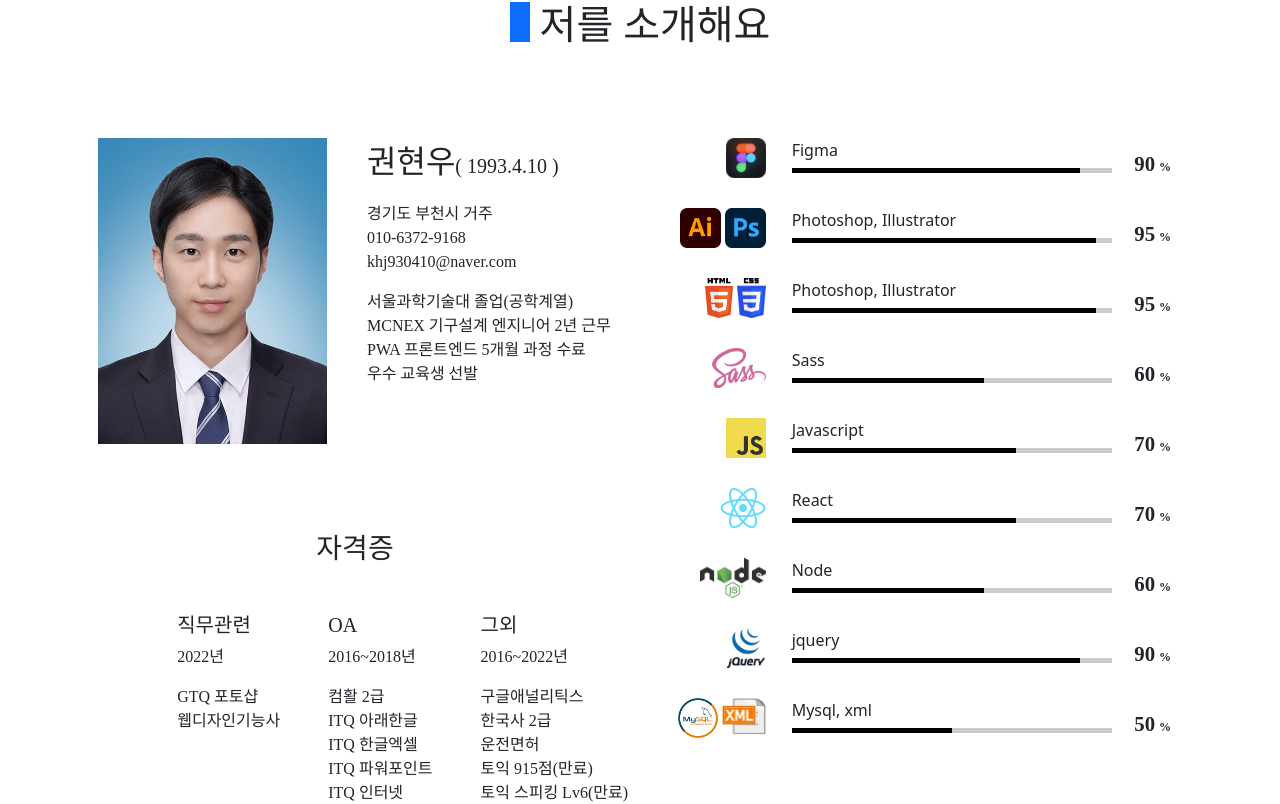
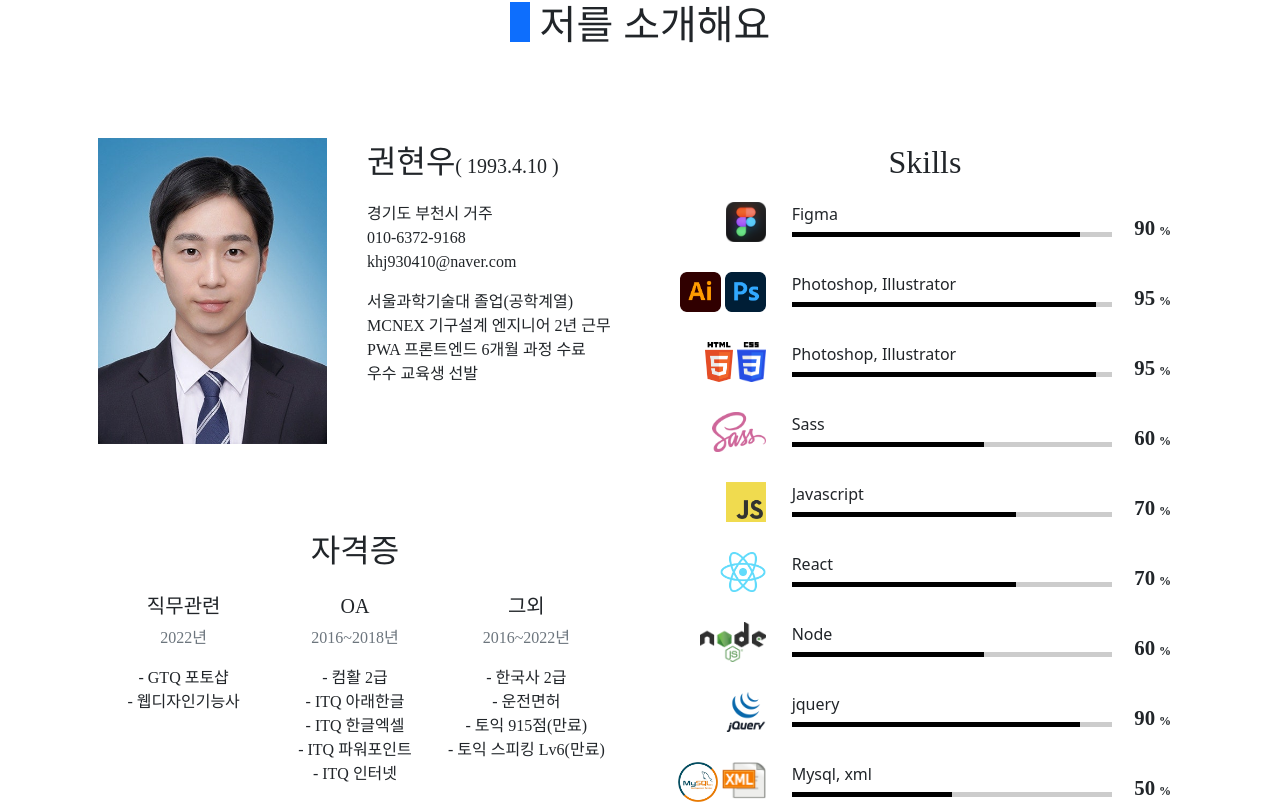
Before and after one commit to lbaku89/portfolio-react-220418, a React (Create React App) app in the folder front/: page / in a window 1280 px wide. Shown: the part 1140-1944 px from the top of the page. Built offline with nearby package versions, Linux system fonts and the light colour scheme; no server answers; a web font is replaced by a local one.

Commit message:
220512 반응형 font-size 조정중

```diff
--- a/front/public/css/khwStyle.css
+++ b/front/public/css/khwStyle.css
@@ -73,6 +73,22 @@ html {
 
 .h-30px {
   height: 30px;
+}
+
+.color1 {
+  color: var(--var-color1);
+}
+
+.color2 {
+  color: var(--var-color2);
+}
+
+.color3 {
+  color: var(--var-color3);
+}
+
+.color4 {
+  color: var(--var-color4);
 }
 
 .bg-black {
@@ -421,14 +437,12 @@ html {
   margin-left: 10px;
 }
 
+#AboutMeWrap #AboutMeLeftDiv .certificateBox {
+  width: calc(33.3333%);
+}
+
 #AboutMeWrap #AboutMeLeftDiv #certificateWrap {
   margin-top: 5.5rem;
-}
-
-#AboutMeWrap #AboutMeLeftDiv .certificateDiv {
-  -webkit-box-pack: end;
-      -ms-flex-pack: end;
-          justify-content: end;
 }
 
 #AboutMeWrap #AboutMeLeftDiv .certificateDiv ul {
@@ -573,8 +587,8 @@ html {
 
 #AboutMeSkillUl li.aos-animate .AboutMeSkillgraphBox .graph span.stack60 {
   width: 60%;
-  -webkit-animation: stack50 2s 1;
-          animation: stack50 2s 1;
+  -webkit-animation: stack60 2s 1;
+          animation: stack60 2s 1;
 }
 
 #AboutMeSkillUl li.aos-animate .AboutMeSkillgraphBox .graph span.stack70 {
@@ -630,7 +644,7 @@ html {
     color: rgba(0, 0, 0, 0);
   }
   100% {
-    width: 55%;
+    width: 50%;
     color: black;
   }
 }
@@ -641,7 +655,7 @@ html {
     color: rgba(0, 0, 0, 0);
   }
   100% {
-    width: 55%;
+    width: 50%;
     color: black;
   }
 }
@@ -849,7 +863,7 @@ html {
 }
 
 .profileMyPicture {
-  max-width: 350px;
+  max-width: 300px;
   width: 100%;
 }
 
@@ -894,6 +908,9 @@ html {
 }
 
 @media (max-width: 575.8px) {
+  #AboutMeWrap .certificateBox {
+    font-size: 0.8rem;
+  }
   #AboutMeWrap #AboutMeRightDiv #AboutMeSkillUl {
     padding-left: 0px;
     margin-left: 0;
@@ -933,12 +950,25 @@ html {
   font-size: 3.6rem;
 }
 
+.portfolioLink {
+  font-size: 1.25rem;
+}
+
 @media (max-width: 991.98px) {
   .swiperPortfolioTitleNm {
     font-size: 2rem;
   }
-  .portfolioExplanation {
-    text-align: center;
+}
+
+@media (max-width: 767.98px) {
+  .portfolioLeftBox {
+    font-size: 0.8rem;
+  }
+}
+
+@media (max-width: 575.98px) {
+  .portfolioLink {
+    font-size: 1rem;
   }
 }
 
@@ -1089,8 +1119,35 @@ html {
           box-shadow: none;
 }
 
+@media (max-width: 767.98px) {
+  .sectionTitleBox {
+    -webkit-box-align: center;
+        -ms-flex-align: center;
+            align-items: center;
+    -webkit-box-pack: center;
+        -ms-flex-pack: center;
+            justify-content: center;
+    margin-bottom: 2rem;
+  }
+  .sectionTitleBox div {
+    width: 10px;
+    height: 1.8rem;
+    background-color: #0D6EFD;
+  }
+  .sectionTitleBox h3 {
+    font-size: 1.8rem;
+    margin-left: 10px;
+  }
+}
+
 @media (max-width: 575.8px) {
   #ContactMeFormTag .skillRankBox {
+    font-size: 0.8rem;
+  }
+  .portfolioExplanation {
+    font-size: 0.8rem;
+  }
+  .preInterviewAnswerContent {
     font-size: 0.8rem;
   }
 }
--- a/front/public/css/khwStyle.scss
+++ b/front/public/css/khwStyle.scss
@@ -83,6 +83,10 @@ html{
 
 .h-30px{height: 30px;}
 
+.color1{ color:var(--var-color1)};
+.color2{ color:var(--var-color2)};
+.color3{ color:var(--var-color3)};
+.color4{ color:var(--var-color4)};
 
 .bg-black{background-color: black;}
 .bg-color1{background-color: var(--var-color1);}
@@ -323,14 +327,13 @@ html{
   }
 
   #AboutMeLeftDiv{
-    // .profileMyPicture{
-
-    // }
+    .certificateBox{
+      width: calc(33.3333%);
+    }
     #certificateWrap{
      margin-top: 5.5rem;
     }
     .certificateDiv{
-      justify-content: end;
       ul{padding: 0;}
     }
     >div{
@@ -406,7 +409,7 @@ html{
     .AboutMeSkillgraphBox{
       .graph{
         span.stack50{ width: 50%; animation: stack50 2s 1;}
-        span.stack60{ width: 60%; animation: stack50 2s 1;}
+        span.stack60{ width: 60%; animation: stack60 2s 1;}
         span.stack70{ width: 70%; animation: stack70 2s 1;}
         span.stack90{ width: 90%; animation: stack90 2s 1;}
         span.stack95{ width: 95%; animation: stack95 2s 1;}
@@ -431,7 +434,7 @@ html{
 // skillgraph stack
 @keyframes stack50 {
   0% {width: 0; color: rgba(0,0,0,0);}
-  100% {width: 55%; color: rgba(0,0,0,1);}
+  100% {width: 50%; color: rgba(0,0,0,1);}
 }
 @keyframes stack55 {
   0% {width: 0; color: rgba(0,0,0,0);}
@@ -471,7 +474,7 @@ html{
 }
 
 #AboutMeSkillUl{margin-left: 1rem;}
-.profileMyPicture{ max-width: 350px; width: 100%;}
+.profileMyPicture{ max-width: 300px; width: 100%;}
 
 // media query
 @media (max-width:1198.98px){
@@ -522,6 +525,7 @@ html{
 
 
   #AboutMeWrap{
+    .certificateBox{font-size: 0.8rem;}
     #AboutMeRightDiv{
 
       #AboutMeSkillUl{
@@ -538,10 +542,10 @@ html{
   }
 }
 
-// @Porfolio.js Component
-// #PorfolioTitleBox{
+/////// Porfolio.js Component
 
-// }
+
+
 #PorfolioTitleBox{
   align-items: center;
   justify-content: center;
@@ -555,7 +559,9 @@ html{
 }
 .swiperPortfolioTitleNm{
   font-size: 3.6rem;
-
+}
+.portfolioLink{
+  font-size: 1.25rem;
 }
 
 
@@ -563,8 +569,16 @@ html{
   .swiperPortfolioTitleNm{
     font-size: 2rem;
   }
-  .portfolioExplanation{
-    text-align: center;
+}
+@media(max-width:767.98px){
+  .portfolioLeftBox{
+    font-size: 0.8rem;
+  }
+}
+
+@media (max-width:575.98px){
+  .portfolioLink{
+    font-size: 1rem;
   }
 }
 
@@ -665,9 +679,24 @@ html{
   }
 }
 
+@media (max-width:767.98px){
+  .sectionTitleBox{
+    align-items: center;
+    justify-content: center;
+    div{width:10px; height: 1.8rem; background-color:#0D6EFD;}
+    h3{font-size: 1.8rem; margin-left: 10px;}
+    margin-bottom:2rem ;
+  }
+}
 @media (max-width:575.8px){
   #ContactMeFormTag{
     .skillRankBox{ font-size: 0.8rem; }
+  }
+  .portfolioExplanation{
+    font-size: 0.8rem;
+  }
+  .preInterviewAnswerContent{
+    font-size: 0.8rem;
   }
 }
 
--- a/front/src/components/AboutMe.js
+++ b/front/src/components/AboutMe.js
@@ -99,7 +99,7 @@ export default function AboutMe() {
   return (
     <div id='AboutMeWrap'  className='container-lg khysection1'>
         {/*section title text */}
-        <div id="AboutMeTitleBox" className="d-flex justify-contents-center align-items-start">
+        <div className="sectionTitleBox d-flex justify-contents-center align-items-start">
           <div className='bg-primary'></div>
           <h3 className='gmarket align-text-bottom'>저를 소개해요</h3>
         </div>
@@ -121,52 +121,50 @@ export default function AboutMe() {
                 <ul className='ps-0 mt-3'>
                   <li>서울과학기술대 졸업(공학계열)</li>
                   <li>MCNEX 기구설계 엔지니어 2년 근무</li>
-                  <li>PWA 프론트엔드 5개월 과정 수료</li>
+                  <li>PWA 프론트엔드 6개월 과정 수료</li>
                   <li>우수 교육생 선발</li>
                 </ul>
               </div>
             </div>
-            <div id="certificateWrap"className='gmarket'>
-              <h3 className='text-center mb-5'>자격증</h3>
-              <div className='certificateDiv d-flex'>
-                <div className='ms-md-5'>
-                  <h5>직무관련</h5>
-                  <p>2022년</p>
+            <div id="certificateWrap"className='gmarket px-3'>
+              <h3 className='fs-2 mb-4 text-center'>자격증</h3>
+              <div className='certificateDiv d-flex text-center'>
+                <div className='certificateBox'>
+                  <h5 >직무관련</h5>
+                  <p className='color4'>2022년</p>
                   <ul>
-                    <li>GTQ 포토샵</li>
-                    <li>웹디자인기능사</li>
+                    <li>- GTQ 포토샵</li>
+                    <li>- 웹디자인기능사</li>
                   </ul>
                 </div>
-                <div className='ms-5'>
+                <div className='certificateBox'>
                   <h5>OA</h5>
-                  <p>2016~2018년</p>
+                  <p className='color4'>2016~2018년</p>
                   <ul>
-                    <li>컴활 2급</li>
-                    <li>ITQ 아래한글</li>
-                    <li>ITQ 한글엑셀</li>
-                    <li>ITQ 파워포인트</li>
-                    <li>ITQ 인터넷</li>
+                    <li>- 컴활 2급</li>
+                    <li>- ITQ 아래한글</li>
+                    <li>- ITQ 한글엑셀</li>
+                    <li>- ITQ 파워포인트</li>
+                    <li>- ITQ 인터넷</li>
                   </ul>
                 </div>
-                <div className='ms-5'>
+                <div className='certificateBox'>
                   <h5>그외</h5>
-                  <p>2016~2022년</p>
+                  <p className='color4'>2016~2022년</p>
                   <ul>
-                    <li>구글애널리틱스</li>
-                    <li>한국사 2급</li>
-                    <li>운전면허</li>
-                    <li>토익 915점(만료)
-                    </li>
-                    <li>토익 스피킹 Lv6(만료)</li>
+                    <li>- 한국사 2급</li>
+                    <li>- 운전면허</li>
+                    <li>- 토익 915점(만료)</li>
+                    <li>- 토익 스피킹 Lv6(만료)</li>
                   </ul>
                 </div>
-
               </div>
             </div>
 
           </div>
           {/* contents -right */}
           <div id="AboutMeRightDiv"  className='col-12 col-md-12 col-lg-6'>
+            <p className='text-center fs-2 gmarket'>Skills</p>
             <ul id="AboutMeSkillUl">
               {myAbility.map((content,i)=>{
                   return(
--- a/front/src/components/ContactMe.js
+++ b/front/src/components/ContactMe.js
@@ -96,7 +96,7 @@ export default function ContactMe(){
   return (
     <div className='khysection1  bg-color2' id='ContactMeWrap'>
       <div className='container-md'>
-        <div id="ContactMeTitleBox" className="d-flex justify-contents-center align-items-start">
+        <div className="sectionTitleBox d-flex justify-contents-center align-items-start">
           <div className='bg-primary'></div>
           <h3 className='gmarket align-text-bottom'>귀사의 연락을 기다립니다</h3>
         </div>
--- a/front/src/components/PreInterview.js
+++ b/front/src/components/PreInterview.js
@@ -60,7 +60,7 @@ class PreInterview extends Component{
                     <div className='col-2'>
                       <img src="/img/AboutMe/mySketch.png" className="d-block w-100" alt="myIcon"/>
                     </div>
-                    <div className='col-10 pt-3 pb-3'>
+                    <div className='col-10 pt-3 pb-3 preInterviewAnswerContent'>
                       {content.answer}
                     </div>
                   </div>
--- a/front/src/components/PreInterviewAdmin.js
+++ b/front/src/components/PreInterviewAdmin.js
@@ -168,7 +168,7 @@ export default class PreInterviewAdmin extends Component {
                       <div className='col-2'>
                         <img src="/img/AboutMe/mySketch.png" className="d-block w-100" alt="myIcon"/>
                       </div>
-                      <div className='col-10 pt-3 pb-3'>
+                      <div className='col-10 pt-3 pb-3 preInterviewAnswerContent'>
                         {content.answer}
                       </div>
                     </div>
```
Also changed, not shown: front/src/components/Portfolio.js (+7 -57 lines), front/public/css/khwStyle.min.css, front/public/khwStyle.module.css.
